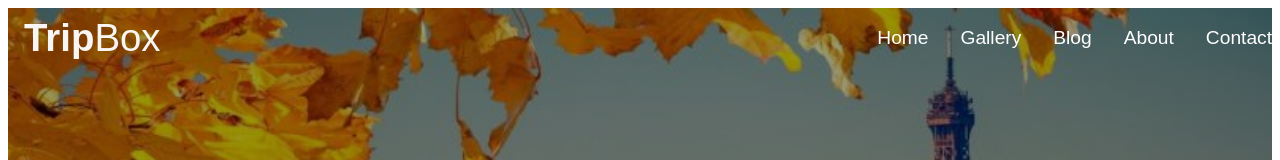
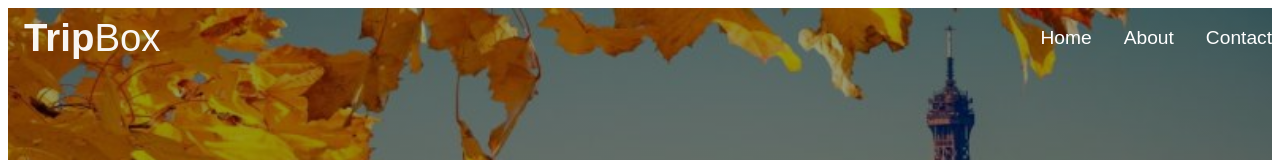
Before and after one commit to ALPHISTUBE/TripBox, a plain HTML site: page contact.html in a window 1280 px wide. Shown: the top 160 px of the page. Drawn offline with Linux system fonts and the light colour scheme; a web font is replaced by a local one.

Commit message:
Update contact.html

```diff
--- a/contact.html
+++ b/contact.html
@@ -29,12 +29,6 @@
                     <ul class = "navbar-nav">
                         <li class = "nav-item">
                             <a href = "index.html" class = "nav-link">Home</a>
-                        </li>
-                        <li class = "nav-item">
-                            <a href = "#" class = "nav-link">Gallery</a>
-                        </li>
-                        <li class = "nav-item">
-                            <a href = "#" class = "nav-link">Blog</a>
                         </li>
                         <li class = "nav-item">
                             <a href = "about.html" class = "nav-link">About</a>
```
